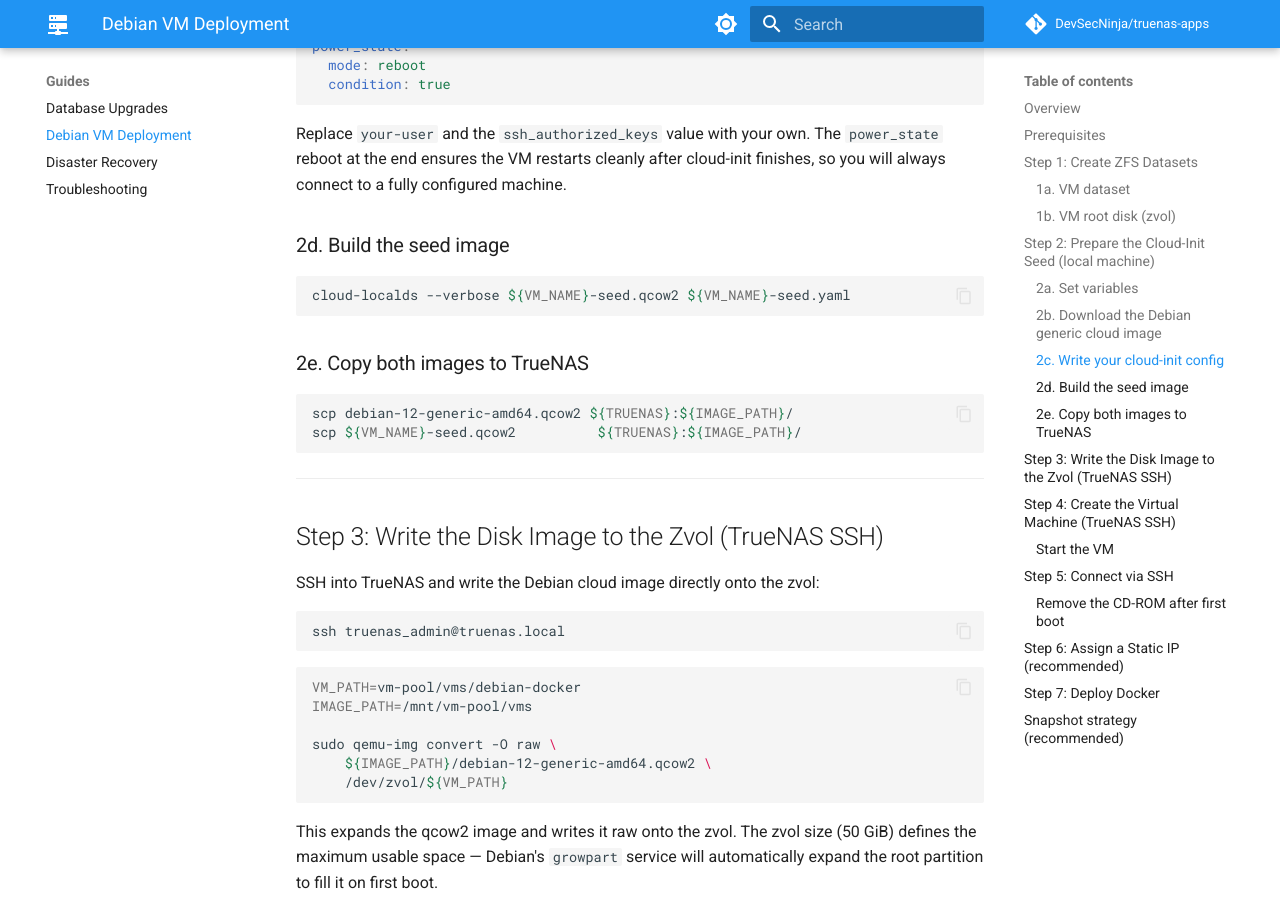
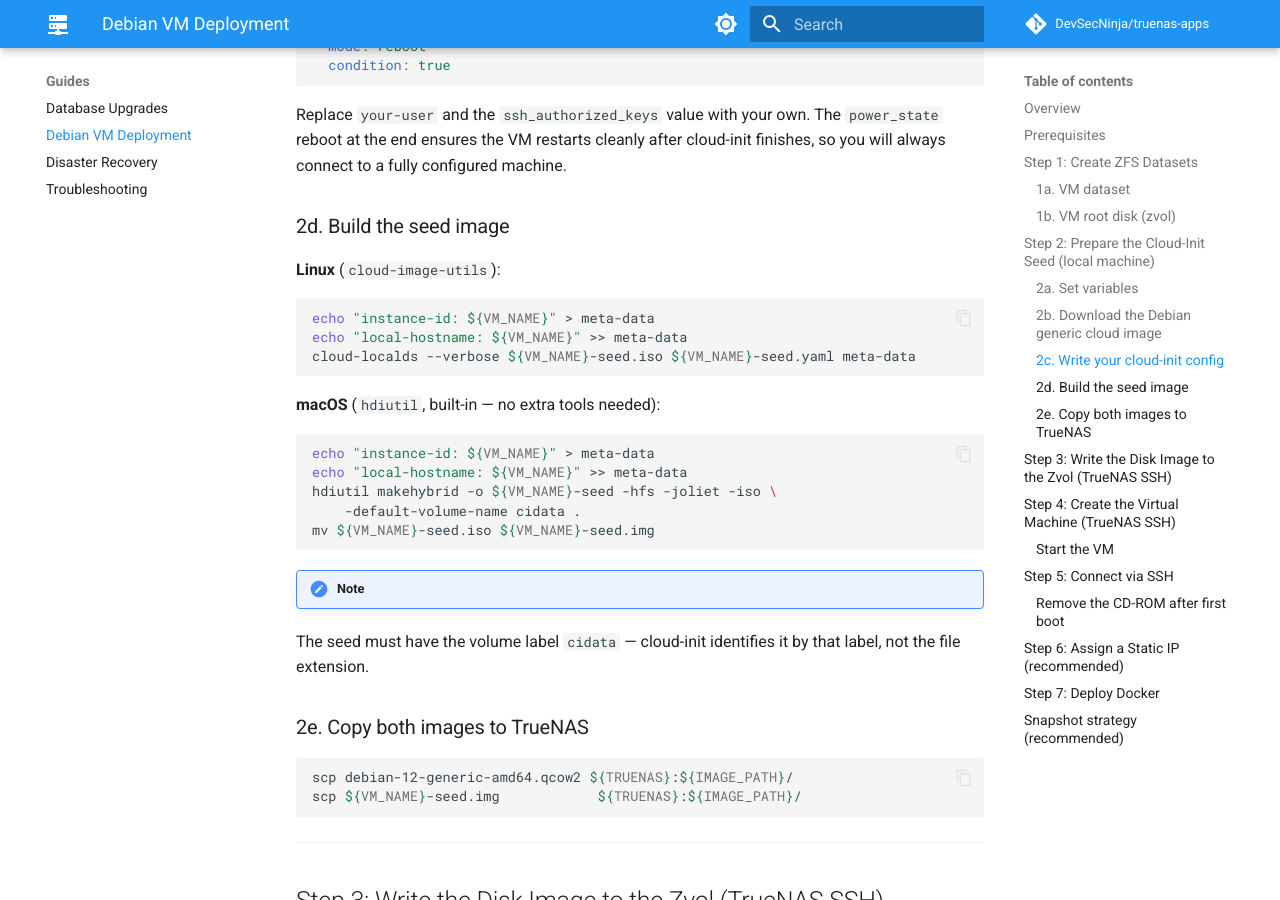
Before and after one commit to DevSecNinja/truenas-apps, an MkDocs documentation site: the page built from docs/VM-DEBIAN.md, in a window 1280 px wide and 900 px high, scrolled down 3473 px. Built offline with MkDocs 1.6.1 and Material for MkDocs 9.7.7, drawn with Linux system fonts in a browser that asks for light colours; comment, search, counter and statistics services are not loaded; some of the changed text lies outside the part shown.

Commit message:
docs: update Debian VM guide with cloud-init seed image instructions for macOS

````diff
--- a/docs/VM-DEBIAN.md
+++ b/docs/VM-DEBIAN.md
@@ -22,13 +22,12 @@
 
 - TrueNAS SCALE installed and accessible over SSH (`ssh truenas_admin@truenas.local`).
 - A storage pool already created (the examples below use `vm-pool`).
-- On your **local machine**: `cloud-image-utils` installed to generate the seed image.
+- On your **local machine**: a tool to build the cloud-init seed image.
 
   ```sh
   # Debian / Ubuntu
-  sudo apt install cloud-image-utils
-  # macOS (Homebrew)
-  brew install cloud-image-utils
+  sudo apt install cloud-image-utils   # provides cloud-localds
+  # macOS — use hdiutil (built-in, no install needed)
   ```
 
 - Your **SSH public key** (`~/.ssh/id_ed25519.pub` or similar) ready to embed in the cloud-init config.
@@ -122,15 +121,32 @@
 
 ### 2d. Build the seed image
 
+**Linux** (`cloud-image-utils`):
+
 ```sh
-cloud-localds --verbose ${VM_NAME}-seed.qcow2 ${VM_NAME}-seed.yaml
+echo "instance-id: ${VM_NAME}" > meta-data
+echo "local-hostname: ${VM_NAME}" >> meta-data
+cloud-localds --verbose ${VM_NAME}-seed.iso ${VM_NAME}-seed.yaml meta-data
 ```
+
+**macOS** (`hdiutil`, built-in — no extra tools needed):
+
+```sh
+echo "instance-id: ${VM_NAME}" > meta-data
+echo "local-hostname: ${VM_NAME}" >> meta-data
+hdiutil makehybrid -o ${VM_NAME}-seed -hfs -joliet -iso \
+    -default-volume-name cidata .
+mv ${VM_NAME}-seed.iso ${VM_NAME}-seed.img
+```
+
+!!! note
+The seed must have the volume label `cidata` — cloud-init identifies it by that label, not the file extension.
 
 ### 2e. Copy both images to TrueNAS
 
 ```sh
 scp debian-12-generic-amd64.qcow2 ${TRUENAS}:${IMAGE_PATH}/
-scp ${VM_NAME}-seed.qcow2          ${TRUENAS}:${IMAGE_PATH}/
+scp ${VM_NAME}-seed.img            ${TRUENAS}:${IMAGE_PATH}/
 ```
 
 ---
@@ -195,7 +211,7 @@
     "dtype": "CDROM",
     "order": 1005,
     "attributes": {
-        "path": "'"${IMAGE_PATH}/${VM_NAME}-seed.qcow2"'"
+        "path": "'"${IMAGE_PATH}/${VM_NAME}-seed.img"'"
     }
 }'
 
@@ -243,6 +259,8 @@
 CDROM_ID=$(midclt call vm.device.query \
     '[["vm","=",'"${VM_ID}"'],["dtype","=","CDROM"]]' | jq '.[0].id')
 midclt call vm.device.delete "${CDROM_ID}"
+# Optionally remove the seed image from disk
+rm ${IMAGE_PATH}/${VM_NAME}-seed.img
 ```
 
 Or remove it manually via **Virtualization → debian-docker → Devices** in the TrueNAS UI.
````
